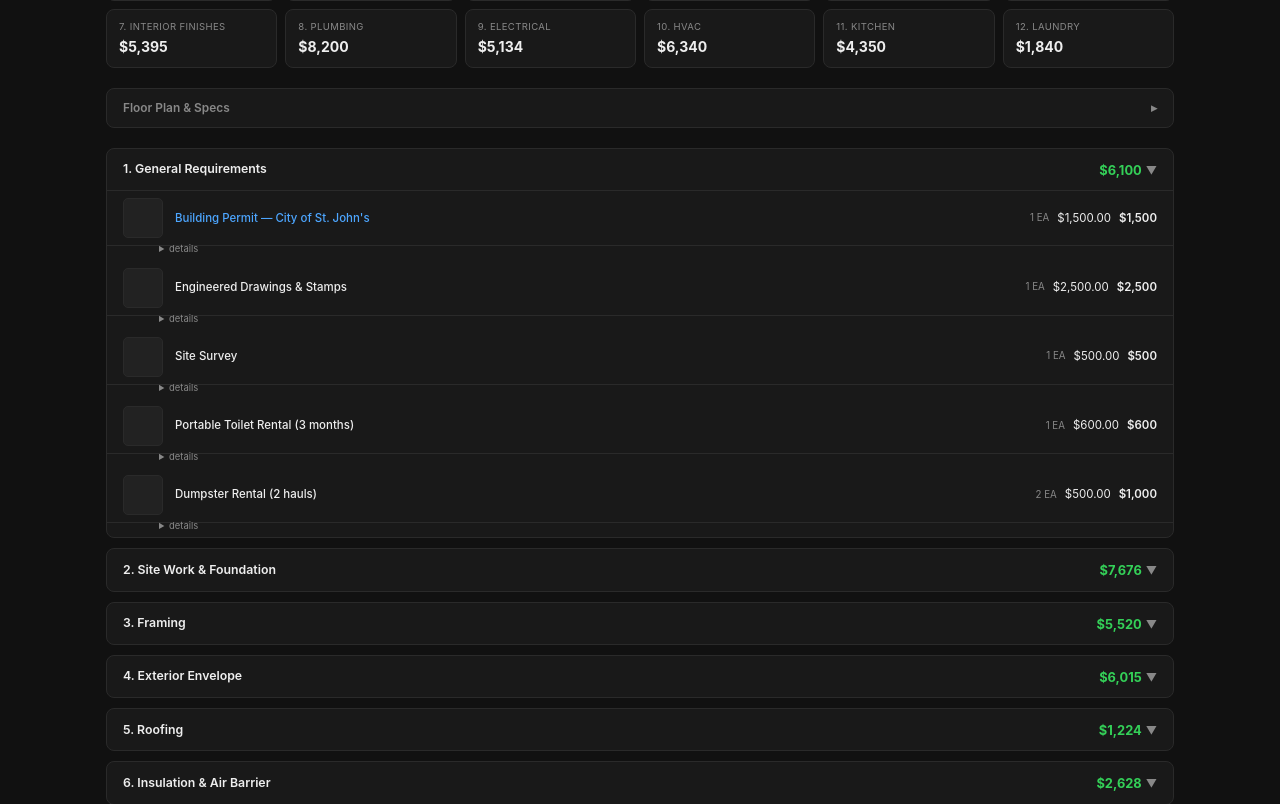
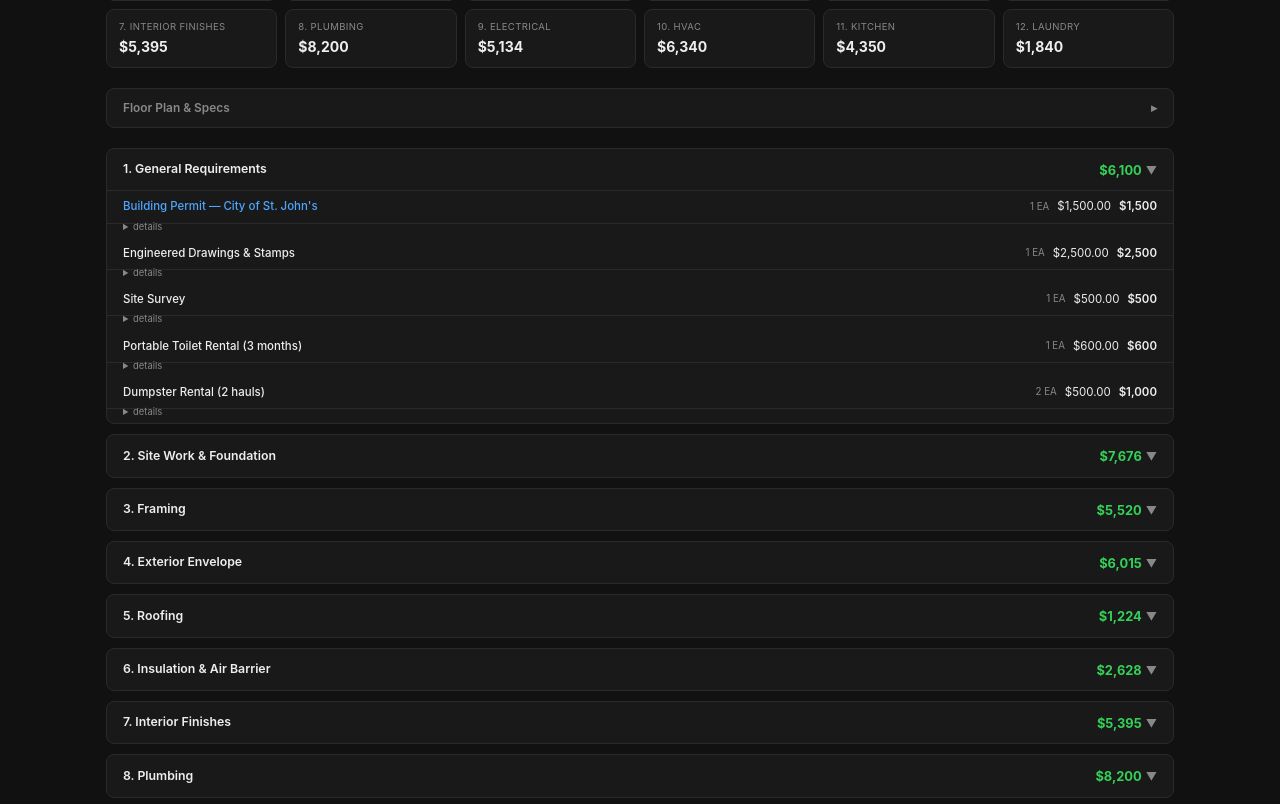
Before and after one commit to matisaar/stjohns-backyard-suite, a Flask app: page / in a window 1280 px wide. Shown: the part 349-1153 px from the top of the page. Run offline with Flask 3, Linux system fonts and the light colour scheme.

Commit message:
Remove gray placeholder boxes, images inline with item names only when present

```diff
--- a/web/templates/index.html
+++ b/web/templates/index.html
@@ -101,7 +101,7 @@
         .items { border-top: 1px solid var(--border); }
         .item {
             display: grid;
-            grid-template-columns: 44px 1fr auto auto auto;
+            grid-template-columns: 1fr auto auto auto;
             gap: 8px; align-items: center;
             padding: 7px 16px;
             border-bottom: 1px solid var(--border);
@@ -110,22 +110,17 @@
         .item:last-child { border-bottom: none; }
         .item:hover { background: rgba(77,166,255,0.03); }
         .item-img {
-            width: 40px; height: 40px; border-radius: 5px;
+            width: 36px; height: 36px; border-radius: 4px;
             object-fit: contain; background: #fff; padding: 1px;
+            vertical-align: middle; margin-right: 8px;
         }
-        .item-img-placeholder {
-            width: 40px; height: 40px; border-radius: 5px;
-            background: var(--card2); border: 1px solid var(--border);
-            display: flex; align-items: center; justify-content: center;
-            font-size: 0.65em; color: var(--dim);
-        }
-        .item-name { font-weight: 500; }
+        .item-name { font-weight: 500; display: flex; align-items: center; }
         .item-qty { text-align: center; color: var(--dim); white-space: nowrap; font-size: 0.85em; }
         .item-price { text-align: right; white-space: nowrap; }
         .item-ext { text-align: right; font-weight: 600; white-space: nowrap; }
         .item-notes {
             grid-column: 1 / -1; font-size: 0.75em; color: var(--dim);
-            padding: 0 0 4px 52px; margin-top: -4px;
+            padding: 0 0 4px 16px; margin-top: -4px;
         }
         .item-notes summary { cursor: pointer; color: var(--dim); font-size: 0.9em; }
         .item-notes summary:hover { color: var(--text); }
@@ -140,9 +135,9 @@
             .regs { grid-template-columns: 1fr 1fr; }
             .grand { flex-direction: column; gap: 8px; text-align: center; }
             .grand-sub { justify-content: center; }
-            .item { grid-template-columns: 36px 1fr auto auto; font-size: 0.78em; }
+            .item { grid-template-columns: 1fr auto auto; font-size: 0.78em; }
             .item-qty { display: none; }
-            .item-notes { padding-left: 44px; }
+            .item-notes { padding-left: 12px; }
         }
     </style>
 </head>
@@ -231,14 +226,9 @@
                 {% for item in div.line_items %}
                 {% if item.qty > 0 %}
                 <div class="item">
-                    {% if item.image_url is defined and item.image_url %}
-                        <img src="{{ item.image_url }}" alt="" class="item-img" loading="lazy">
-                    {% else %}
-                        <div class="item-img-placeholder"></div>
-                    {% endif %}
                     <div class="item-name">
-                        {% if item.url %}<a href="{{ item.url }}" target="_blank" rel="noopener">{{ item.name }}</a>{% else %}{{ item.name }}{% endif %}
-                        {% if item.sku is defined and item.sku %}<span style="color:var(--dim);font-size:0.8em"> #{{ item.sku }}</span>{% endif %}
+                        {% if item.image_url is defined and item.image_url %}<img src="{{ item.image_url }}" alt="" class="item-img" loading="lazy">{% endif %}
+                        <span>{% if item.url %}<a href="{{ item.url }}" target="_blank" rel="noopener">{{ item.name }}</a>{% else %}{{ item.name }}{% endif %}{% if item.sku is defined and item.sku %}<span style="color:var(--dim);font-size:0.8em"> #{{ item.sku }}</span>{% endif %}</span>
                     </div>
                     <div class="item-qty">{{ item.qty }}&nbsp;{{ item.unit }}</div>
                     <div class="item-price">
```
